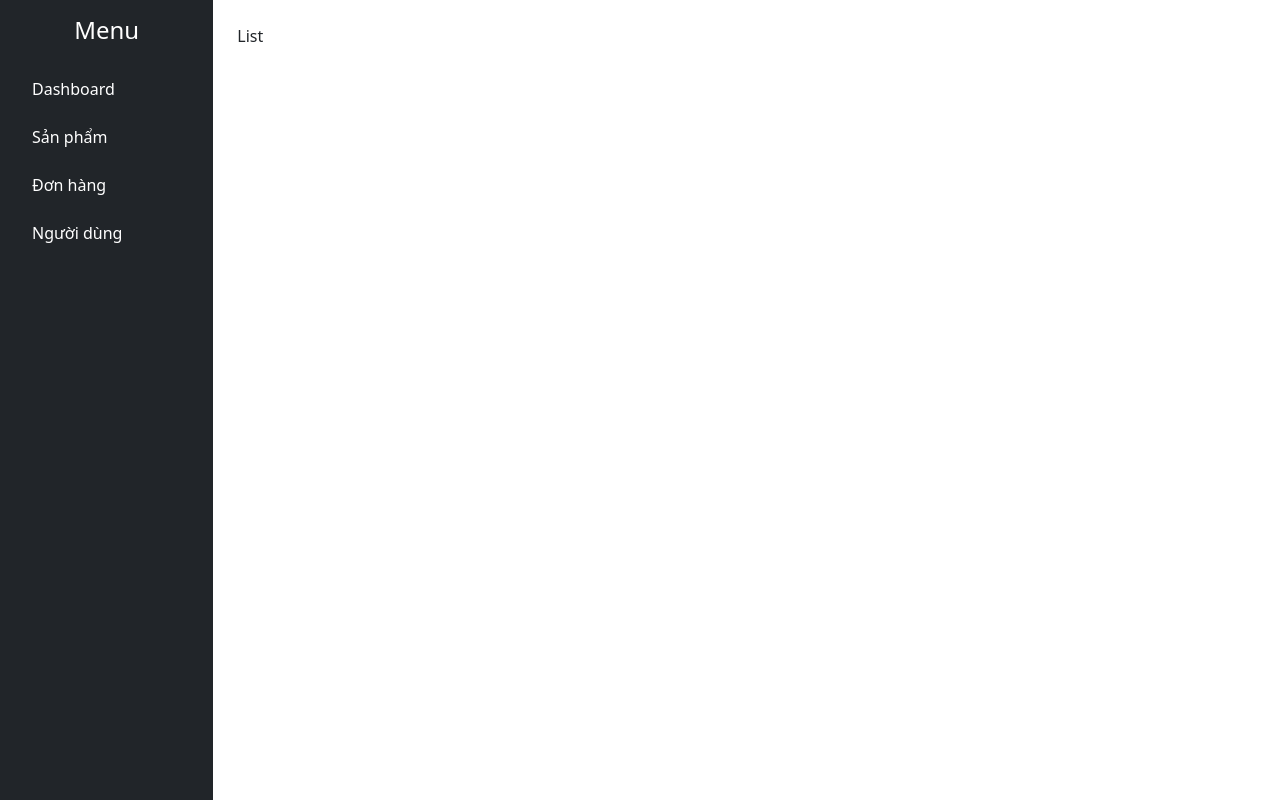
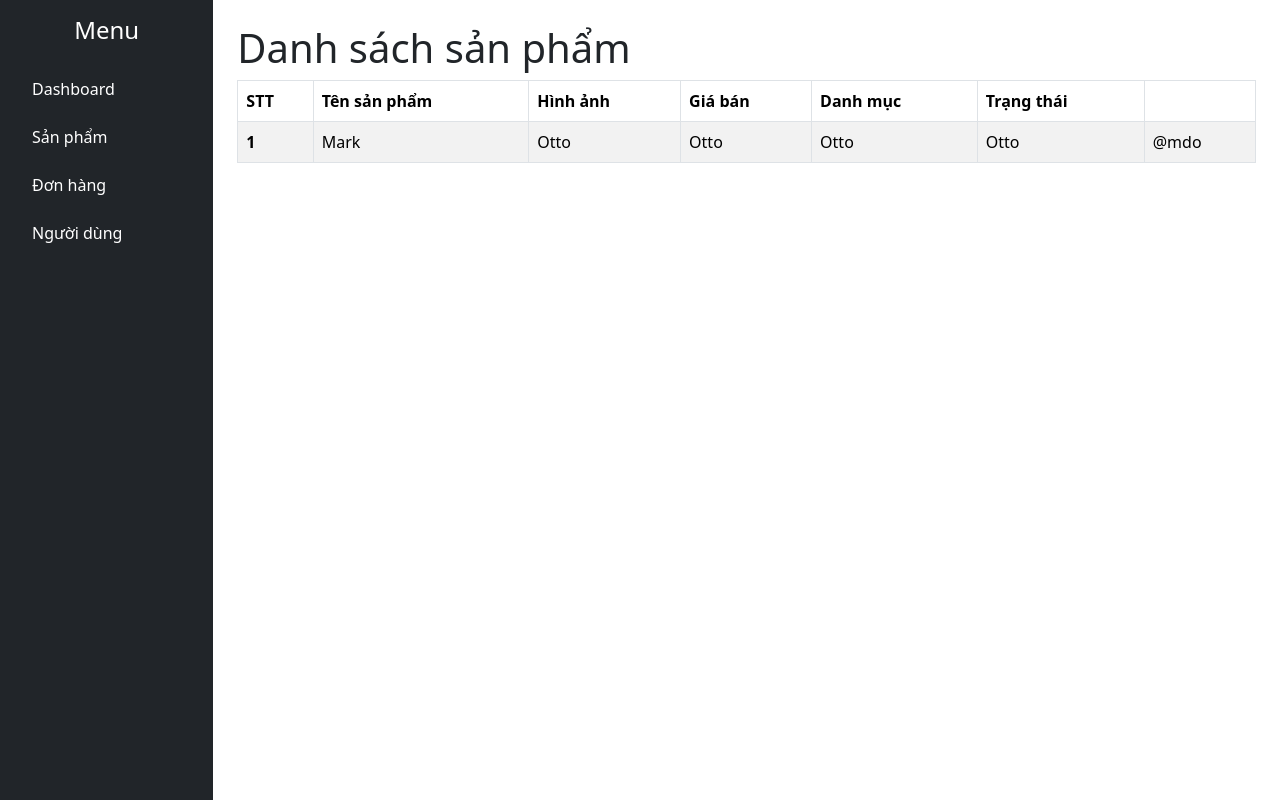
Before and after one commit to chinhpd5/WEB501, a React (Vite) app in the folder WD20309/: page /admin/product in a window 1280 px wide. Built offline with nearby package versions, Linux system fonts and the light colour scheme; data requests are answered from the project's data file.

Commit message:
axios, configAxios

```diff
--- a/WD20309/package.json
+++ b/WD20309/package.json
@@ -11,6 +11,7 @@
     "server": "json-server db.json --watch"
   },
   "dependencies": {
+    "axios": "^1.13.2",
     "bootstrap": "^5.3.8",
     "react": "^19.2.0",
     "react-dom": "^19.2.0",
--- /dev/null
+++ b/WD20309/src/config/axiosConfig.js
@@ -0,0 +1,7 @@
+import axios from "axios";
+
+const instanceAxios = axios.create({
+  baseURL: 'http://localhost:3000/'
+})
+
+export default instanceAxios;
--- a/WD20309/src/layouts/AdminLayout.jsx
+++ b/WD20309/src/layouts/AdminLayout.jsx
@@ -4,7 +4,7 @@ function AdminLayout() {
   return (
     <div className="container-fluid">
       <div className="row">
-        <nav className="col-lg-2 bg-dark text-white p-3" style={{ minHeight: '100vh'}}>
+        <nav className="col-2 bg-dark text-white p-3" style={{ minHeight: '100vh'}}>
           <h4 className="text-center mb-4">Menu</h4>
           <ul className="nav flex-column">
             <li className="nav-item mb-2">
@@ -22,7 +22,7 @@ function AdminLayout() {
           </ul>
         </nav>
         {/* Content phải */}
-        <main className="col-lg-10 p-4">
+        <main className="col-10 p-4">
           <Outlet/>
         </main>
       </div>
--- a/WD20309/src/pages/admin/product/List.jsx
+++ b/WD20309/src/pages/admin/product/List.jsx
@@ -1,8 +1,67 @@
-import React from 'react'
+import React, { useEffect } from 'react';
+import instanceAxios from '../../../config/axiosConfig';
 
 function List() {
+
+  useEffect(()=>{
+
+    // const getProducts = async () => {
+    //   try {
+    //     const {data} = await axios.get(`http://localhost:3000/products`)
+    //     console.log(data);
+    //   } catch (error) {
+    //     console.log(error);
+    //   }
+    // }
+    // getProducts();
+
+    // IIFE
+    (async ()=>{
+      try {
+        const {data} = await instanceAxios.get(`/products`)
+        console.log(data);
+      } catch (error) {
+        console.log(error);
+      }
+    })()
+
+
+  },[])
+
+
   return (
-    <div>List</div>
+    <div>
+      <div>
+        <h1>Danh sách sản phẩm</h1>
+
+        <table className="table table-bordered table-striped table-hover">
+          <thead>
+            <tr>
+              <th scope="col">STT</th>
+              <th scope="col">Tên sản phẩm</th>
+              <th scope="col">Hình ảnh</th>
+              <th scope="col">Giá bán</th>
+              <th scope="col">Danh mục</th>
+              <th scope="col">Trạng thái</th>
+              <th scope="col"></th>
+            </tr>
+          </thead>
+          <tbody>
+            <tr>
+              <th scope="row">1</th>
+              <td>Mark</td>
+              <td>Otto</td>
+              <td>Otto</td>
+              <td>Otto</td>
+              <td>Otto</td>
+              <td>@mdo</td>
+            </tr>
+
+          </tbody>
+        </table>
+      </div>
+
+    </div>
   )
 }
 
```
Also changed, not shown: 1 other file (tests, documents, lock files or other folders).
